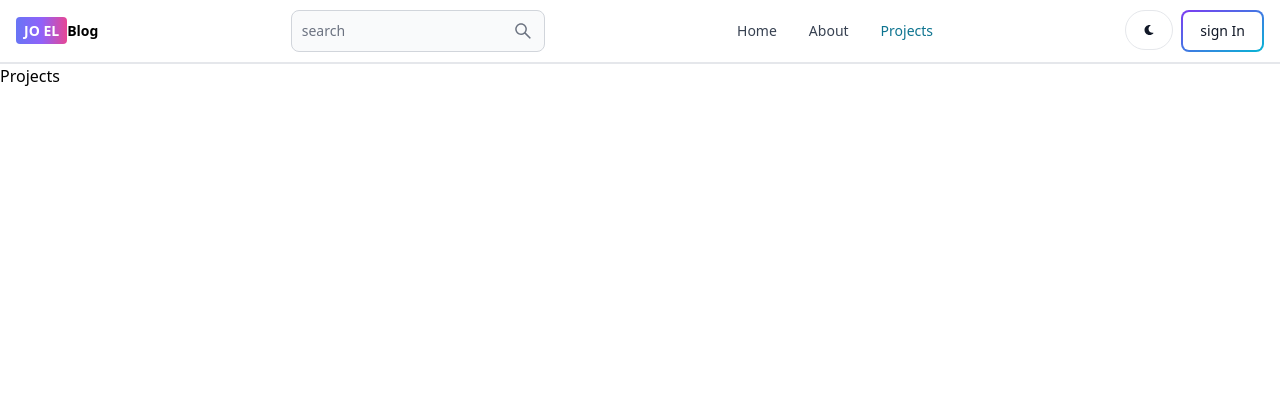
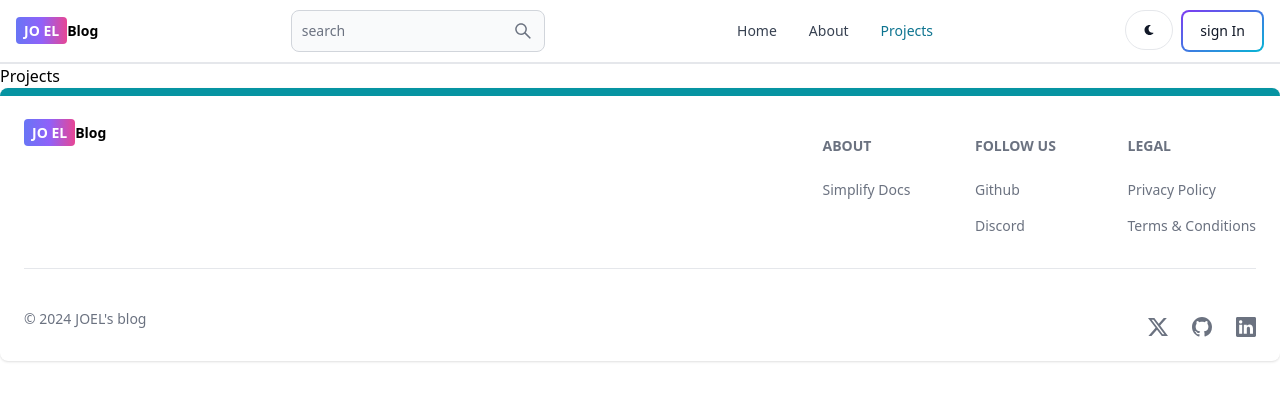
Before and after one commit to kiojoel/mern-blog, a React (Vite) app in the folder client/: page /projects in a window 1280 px wide. Shown: the top 400 px of the page. Built offline with nearby package versions, Linux system fonts and the light colour scheme.

Commit message:
create and add footer component

```diff
--- a/client/src/App.jsx
+++ b/client/src/App.jsx
@@ -6,6 +6,7 @@
 import Dashboard from "./pages/Dashboard";
 import Projects from "./pages/Projects";
 import Header from "./componenets/Header";
+import Footer from "./componenets/Footer";
 
 export default function App() {
   return (
@@ -19,6 +20,7 @@
         <Route path="/dashboard" element={<Dashboard />} />
         <Route path="/projects" element={<Projects />} />
       </Routes>
+      <Footer />
     </BrowserRouter>
   );
 }
--- /dev/null
+++ b/client/src/componenets/Footer.jsx
@@ -0,0 +1,82 @@
+import { Footer, FooterCopyright, FooterDivider } from "flowbite-react";
+import { Link } from "react-router-dom";
+import { BsGithub, BsLinkedin, BsTwitterX } from "react-icons/bs";
+
+export default function FooterComp() {
+  return (
+    <Footer container className="'border border-t-8 border-teal-500">
+      <div className="w-full max-w-7xl mx-auto">
+        <div className="grid w-full justify-between sm:flex md:grid-cols-1">
+          <div className="">
+            <Link
+              to="/"
+              className="self-center whitespace-nowrap text-sm sm:xl font-semibold dark:text-white"
+            >
+              <span className="px-2 py-1 bg-gradient-to-r from-indigo-500 via-purple-500 to-pink-500 rounded text-white">
+                JO EL
+              </span>
+              Blog
+            </Link>
+          </div>
+          <div className="grid grid-cols-2 gap-8 mt-4 sm:grid-cols-3 sm:gap-6">
+            <div>
+              <Footer.Title title="About" />
+              <Footer.LinkGroup col>
+                <Footer.Link
+                  href="https://blog-nextjs-brown-nine.vercel.app"
+                  target="_blank"
+                  rel="noopener noreferrer"
+                >
+                  Simplify Docs
+                </Footer.Link>
+              </Footer.LinkGroup>
+            </div>
+            <div>
+              <Footer.Title title="Follow us" />
+              <Footer.LinkGroup col>
+                <Footer.Link
+                  href="https://github.com/kiojoel"
+                  target="_blank"
+                  rel="noopener noreferrer"
+                >
+                  Github
+                </Footer.Link>
+                <Footer.Link href="#" target="_blank" rel="noopener noreferrer">
+                  Discord
+                </Footer.Link>
+              </Footer.LinkGroup>
+            </div>
+            <div>
+              <Footer.Title title="Legal" />
+              <Footer.LinkGroup col>
+                <Footer.Link href="#">Privacy Policy</Footer.Link>
+                <Footer.Link href="#">Terms & Conditions</Footer.Link>
+              </Footer.LinkGroup>
+            </div>
+          </div>
+        </div>
+
+        <Footer.Divider />
+        <div className="w-full sm:flex sm:items-center sm:justify-between">
+          <Footer.Copyright
+            href="#"
+            by="JOEL's blog"
+            year={new Date().getFullYear()}
+          />
+
+          <div className="flex gap-6 sm:mt-4 sm:justify-center">
+            <Footer.Icon
+              href="https://twitter.com/Akinsanya__Joel"
+              icon={BsTwitterX}
+            />
+            <Footer.Icon href="https://github.com/kiojoel" icon={BsGithub} />
+            <Footer.Icon
+              href="https://www.linkedin.com/in/akinsanya-joel-1a5b51168/"
+              icon={BsLinkedin}
+            />
+          </div>
+        </div>
+      </div>
+    </Footer>
+  );
+}
```
Also changed, not shown: 1 other file (tests, documents, lock files or other folders).
